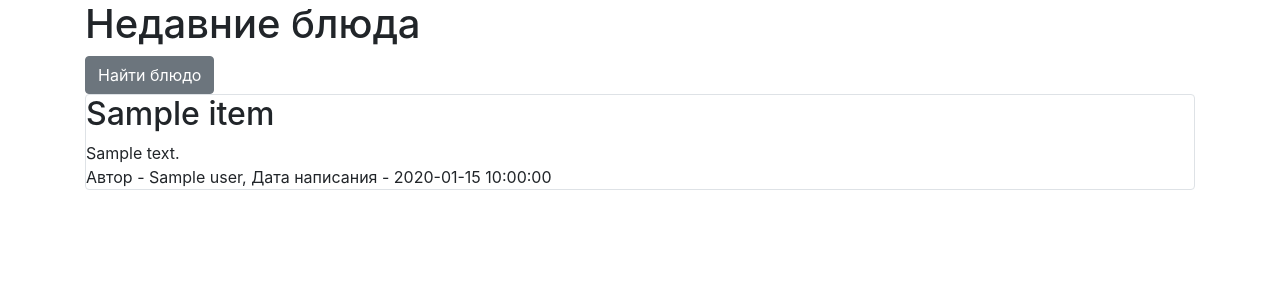
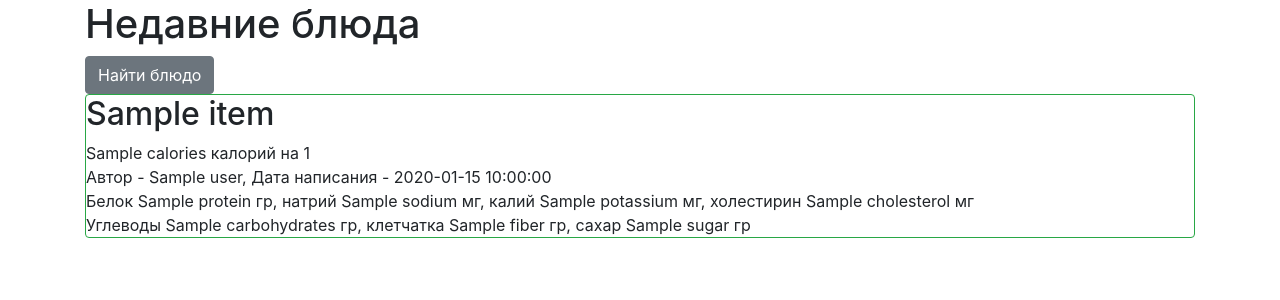
Before and after one commit to Gr1zee/Food-Helper, a Flask app: template templates/index.html in a window 1280 px wide. Shown: the part 70-370 px from the top of the page. Run offline with Flask 3, Linux system fonts and the light colour scheme; the template is opened without the code that fills it: most values are stand-ins (such as "Sample title", 1, 10 or a date in 2020); some libraries are stand-ins or nearby versions.

Commit message:
Add dishes at index

```diff
--- a/main.py
+++ b/main.py
@@ -1,9 +1,7 @@
 from flask import Flask, render_template, redirect, abort, request
 
-from data.dish_parser import search_dishes, translate
+from data.dish_parser import search_dishes
 from forms.dish import SearchDishForm
-from forms.news import NewsForm
-from forms.user import RegisterForm, LoginForm
 from flask_login import LoginManager, login_user, login_required, logout_user, current_user
 from flask_wtf import form
 from data.parse_products import search_product, dish_hendler
--- a/templates/index.html
+++ b/templates/index.html
@@ -4,19 +4,23 @@
 <h1>Недавние блюда</h1>
     <a href="search_dish" class="btn btn-secondary">Найти блюдо</a>
 {% for item in news%}
-<div class="col-md6 border rounded">
-    <h2>{{item.title}}</h2>
+<div class="col-md6 border rounded border-success">
+    <h2>{{item.title.capitalize() }}</h2>
     <div>
-        {{item.content}}
+        {{ item.calories }}  калорий на  {{ item.size }}
     </div>
     <div>
         Автор - {{item.user.name}}, Дата написания - {{item.created_date}}
     </div>
+     <div>
+        Белок {{ item.protein }} гр, натрий {{ item.sodium }} мг, калий {{ item.potassium }} мг, холестирин
+        {{ item.cholesterol }} мг
+    </div>
+    <div>
+        Углеводы {{ item.carbohydrates }} гр, клетчатка {{item.fiber}} гр, сахар {{item.sugar}} гр
+    </div>
     {% if current_user.is_authenticated and current_user == item.user %}
     <div>
-        <a href="/news/{{ item.id }}" class="btn btn-warning">
-            Изменить
-        </a>
         <a href="/news_delete/{{ item.id }}" class="btn btn-danger">
             Удалить
         </a>
```
Also changed, not shown: db/blogs.db.
